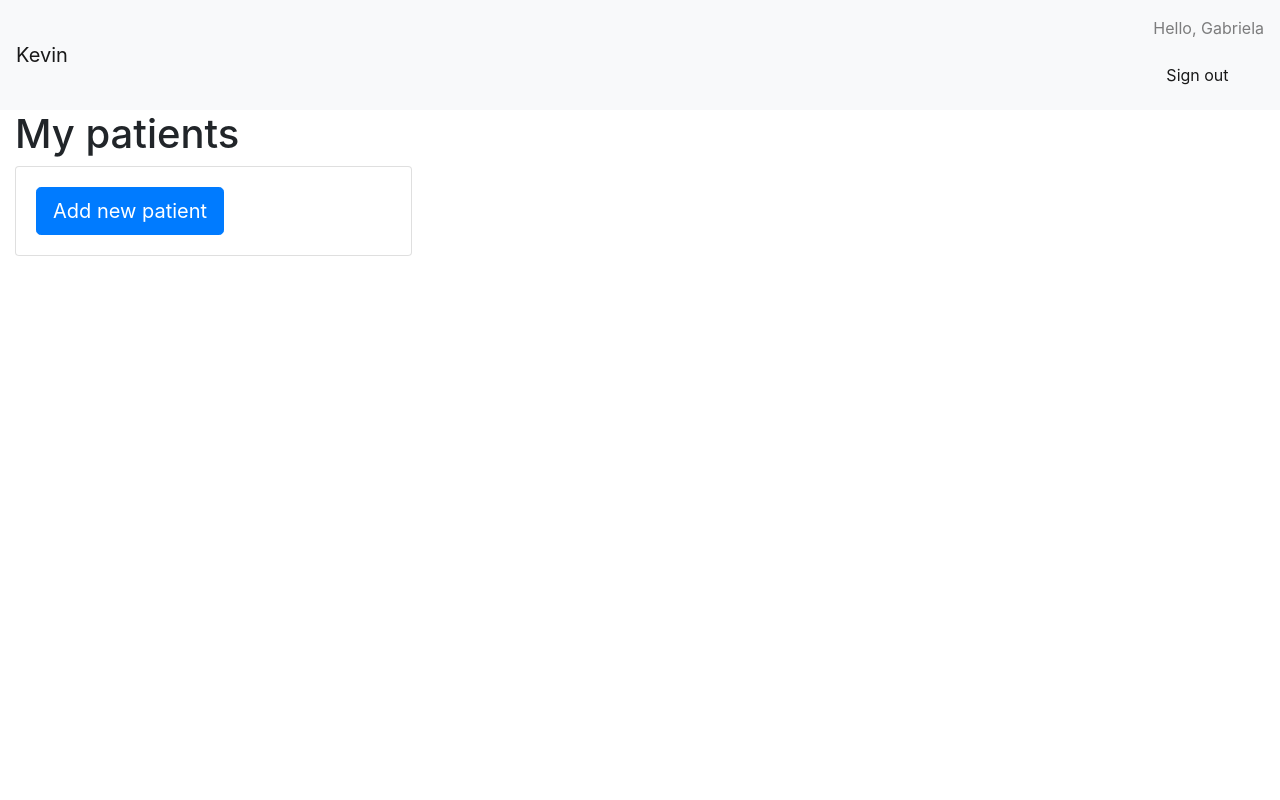
After one commit to kristinagenova/hci_webapp, a Django app: page / in a window 1280 px wide. The commit adds this page. Run offline with Django 3.2, Linux system fonts and the light colour scheme; a user stored in the database is signed in; data comes from the database, SQL or seed files in the repository; both versions use the stored data as it was after the commit; some libraries are stand-ins or nearby versions.

Commit message:
Implemented template inheritance, patients page, logout functionality and formatted login page

```diff
--- a/login/forms.py
+++ b/login/forms.py
@@ -1,5 +1,5 @@
 from django import forms
 
 class LoginForm(forms.Form):
-    username = forms.CharField(label='Username', max_length=20)
-    password = forms.CharField(label='Password', max_length=20)
+    username = forms.CharField(label='Username', max_length=20, widget=forms.TextInput(attrs={'class': 'form-control'}))
+    password = forms.CharField(label='Password', max_length=20, widget=forms.PasswordInput(attrs={'class': 'form-control'}))
--- a/login/urls.py
+++ b/login/urls.py
@@ -1,8 +1,9 @@
 from django.conf.urls import url
+from django.contrib.auth.views import logout
 
 from . import views
 
 urlpatterns = [
-    url(r'^success', views.success, name='success'),
-    url(r'^$', views.login, name='login')
+    url(r'^$', views.signin, name='signin'),
+    url(r'^logout', logout, {'next_page': '/login'}, name='logout')
 ]
--- a/speechApp/models.py
+++ b/speechApp/models.py
@@ -10,6 +10,7 @@ class Patient(models.Model):
     first_name = models.CharField(max_length=30)
     last_name = models.CharField(max_length=30)
     age = models.PositiveIntegerField()
+    doctor = models.ForeignKey(Doctor, on_delete=models.CASCADE)
 
 class Appointment(models.Model):
     date = models.DateField()
--- a/speechApp/settings.py
+++ b/speechApp/settings.py
@@ -126,3 +126,5 @@ STATIC_URL = '/static/'
 STATICFILES_DIRS = [
     os.path.join(BASE_DIR, "static"),
 ]
+
+LOGIN_URL = '/login'
--- a/speechApp/urls.py
+++ b/speechApp/urls.py
@@ -17,10 +17,12 @@ from django.conf.urls import include, url
 from django.contrib import admin
 from django.conf import settings
 from django.conf.urls.static import static
-
 from django.contrib.staticfiles.urls import staticfiles_urlpatterns
 
+from . import views
+
 urlpatterns = [
+    url(r'^$', views.index, name='index'),
     url(r'^login/', include('login.urls')),
     url(r'^admin/', admin.site.urls),
 ]
--- /dev/null
+++ b/speechApp/views.py
@@ -0,0 +1,10 @@
+from django.shortcuts import render
+from django.contrib.auth.decorators import login_required
+
+from .models import Patient
+
+@login_required
+def index(request):
+    user = request.user
+    patients = Patient.objects.filter(doctor__user=user.id)
+    return render(request, 'index.html', { 'patients': patients })
--- /dev/null
+++ b/templates/base.html
@@ -0,0 +1,16 @@
+{% load staticfiles %}
+<html>
+  <head>
+    <title>Kevin</title>
+    <link rel="stylesheet" href="https://maxcdn.bootstrapcdn.com/bootstrap/4.0.0-beta.2/css/bootstrap.min.css" integrity="sha384-PsH8R72JQ3SOdhVi3uxftmaW6Vc51MKb0q5P2rRUpPvrszuE4W1povHYgTpBfshb" crossorigin="anonymous">
+    <meta charset="UTF-8">
+    <meta name="description" content="our nameless app">
+    <meta name="viewport" content="width=device-width, initial-scale=1.0">
+    <!-- <link rel="stylesheet" type="text/css" href="/static/login/index.css"> -->
+  </head>
+  <body>
+    {% include "header.html" %}
+    {% block content %}
+    {% endblock %}
+  </body>
+</html>
--- /dev/null
+++ b/templates/header.html
@@ -0,0 +1,17 @@
+<nav class="navbar navbar-expand-lg navbar-light bg-light">
+  <a class="navbar-brand" href="#">Kevin</a>
+  <button class="navbar-toggler" type="button" data-toggle="collapse" data-target="#navbarSupportedContent" aria-controls="navbarSupportedContent" aria-expanded="false" aria-label="Toggle navigation">
+    <span class="navbar-toggler-icon"></span>
+  </button>
+
+  <div class="collapse navbar-collapse" id="navbarSupportedContent">
+    <ul class="navbar-nav mr-auto">
+    </ul>
+    <span class="navbar-text">
+      {% if user.is_authenticated %}
+        <p>Hello, {{ user.username }}</p>
+        <a class="btn btn-default" href="/login/logout">Sign out</a>
+      {% endif %}
+    </span>
+  </div>
+</nav>
--- /dev/null
+++ b/templates/index.html
@@ -0,0 +1,35 @@
+{% extends "base.html" %}
+
+{% block content %}
+
+<div class="container-fluid">
+  <div class="row">
+    <div class="col-sm">
+      <h1>My patients</h1>
+
+      <div class="row">
+        {% for patient in patients %}
+          <div class="col-sm-4">
+            <div class="card">
+              <div class="card-body">
+                <h4 class="card-title">{{ patient.first_name }} {{ patient.last_name }}</h4>
+                <h6 class="card-subtitle mb-2 text-muted">Age {{ patient.age }}</h6>
+              </div>
+            </div>
+          </div>
+        {% endfor %}
+
+        <div class="col-sm-4">
+          <div class="card">
+            <div class="card-body">
+              <a href="/patient/add" class="btn btn-primary btn-lg">Add new patient</a>
+            </div>
+          </div>
+        </div>
+
+      </div>
+    </div>
+  </div>
+</div>
+
+{% endblock %}
--- a/templates/success.html
+++ /dev/null
@@ -1 +0,0 @@
-<h1>Success!</h1>
```
Also changed, not shown: login/views.py (+4 -10 lines), templates/login.html (+35 -35 lines), db.sqlite3.
